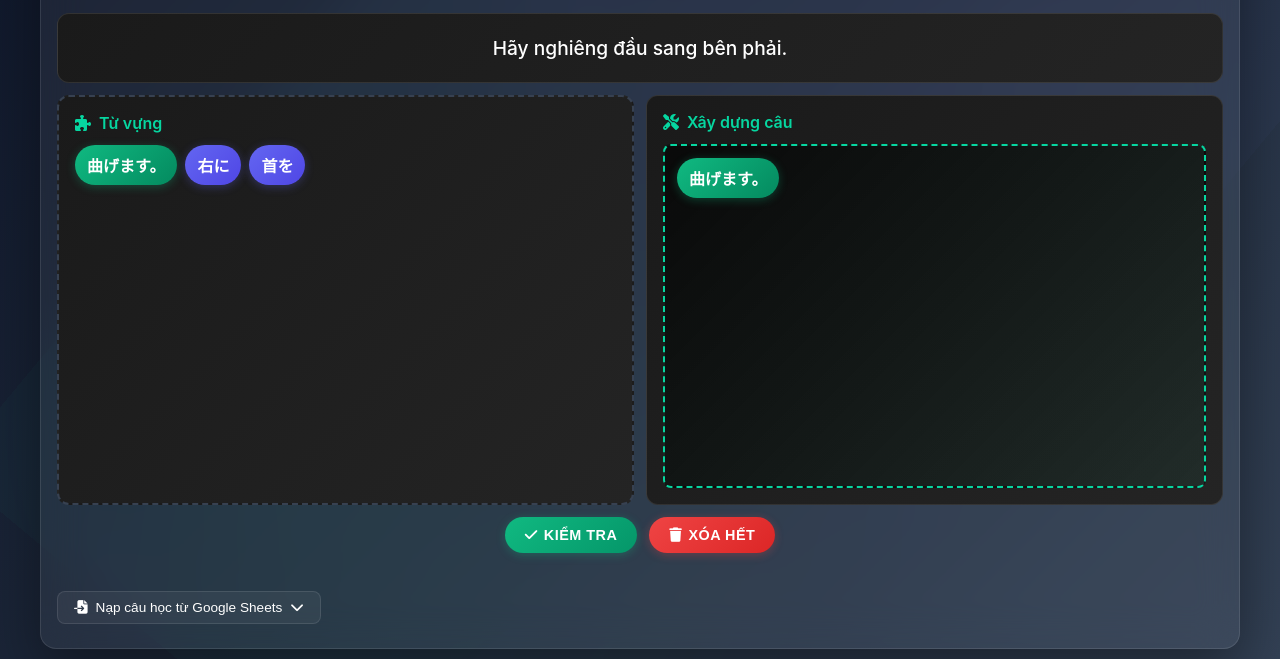
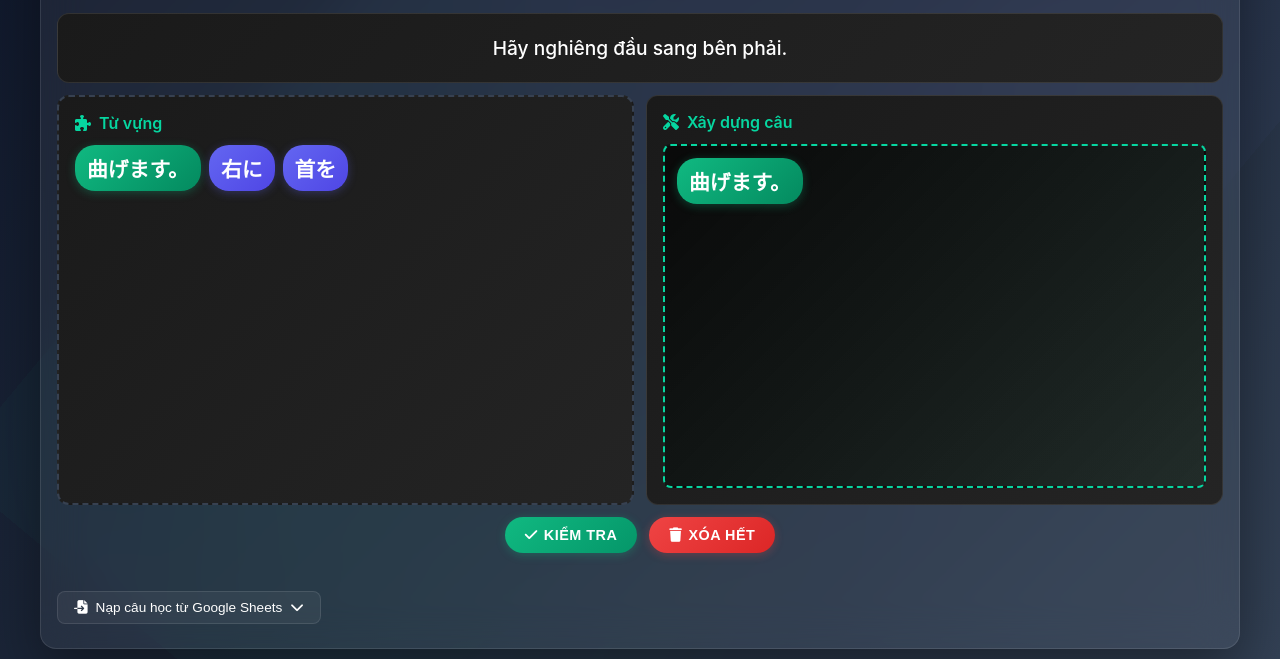
Before and after one commit to ngokhoivn/TiengNhatQuyNhon, a plain HTML site: page LearnPhrase.html in a window 1280 px wide. Both pictures are taken after a click on the element "曲げます。". Shown: the part 141-800 px from the top of the page. Drawn offline with Linux system fonts and the light colour scheme.

Commit message:
sua font

```diff
--- a/LearnPhrase.html
+++ b/LearnPhrase.html
@@ -370,7 +370,7 @@
             border-radius: 20px;
             cursor: pointer;
             user-select: none;
-            font-size: 1em;
+            font-size: 1.3em;
             font-weight: 600;
             transition: all 0.3s cubic-bezier(0.4, 0, 0.2, 1);
             border: none;
@@ -434,6 +434,7 @@
             min-height: 60px;
             align-items: flex-start;
             justify-content: flex-start;
+			align-content: flex-start;
             padding: 12px;
             background: var(--bg-dark);
             border-radius: 8px;
@@ -452,7 +453,7 @@
             color: white;
             padding: 8px 12px;
             border-radius: 20px;
-            font-size: 1em;
+            font-size: 1.3em;
             font-weight: 600;
             cursor: pointer;
             transition: all 0.3s cubic-bezier(0.4, 0, 0.2, 1);
```
